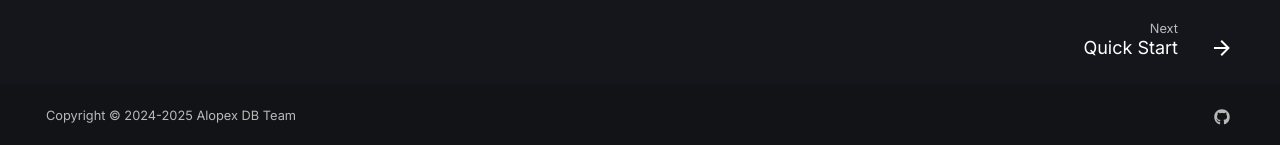
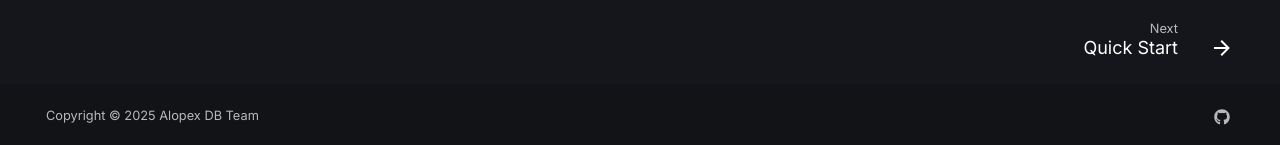
Before and after one commit to alopex-db/alopex-db.github.io, an MkDocs documentation site: the page built from docs/index.md, in a window 1280 px wide and 900 px high, scrolled down 3156 px. Shown: the part 752-897 px from the top of the window. Built offline with MkDocs 1.6.1 and Material for MkDocs 9.7.7, drawn with Linux system fonts in a browser that asks for light colours; emoji names are drawn with the system emoji font; comment, search, counter and statistics services are not loaded.

Commit message:
fix: update copyright year to 2025

```diff
--- a/mkdocs.yml
+++ b/mkdocs.yml
@@ -6,7 +6,7 @@ site_author: Alopex DB Team
 repo_name: alopex-db/alopex
 repo_url: https://github.com/alopex-db/alopex
 
-copyright: Copyright &copy; 2024-2025 Alopex DB Team
+copyright: Copyright &copy; 2025 Alopex DB Team
 
 theme:
   name: material
```
